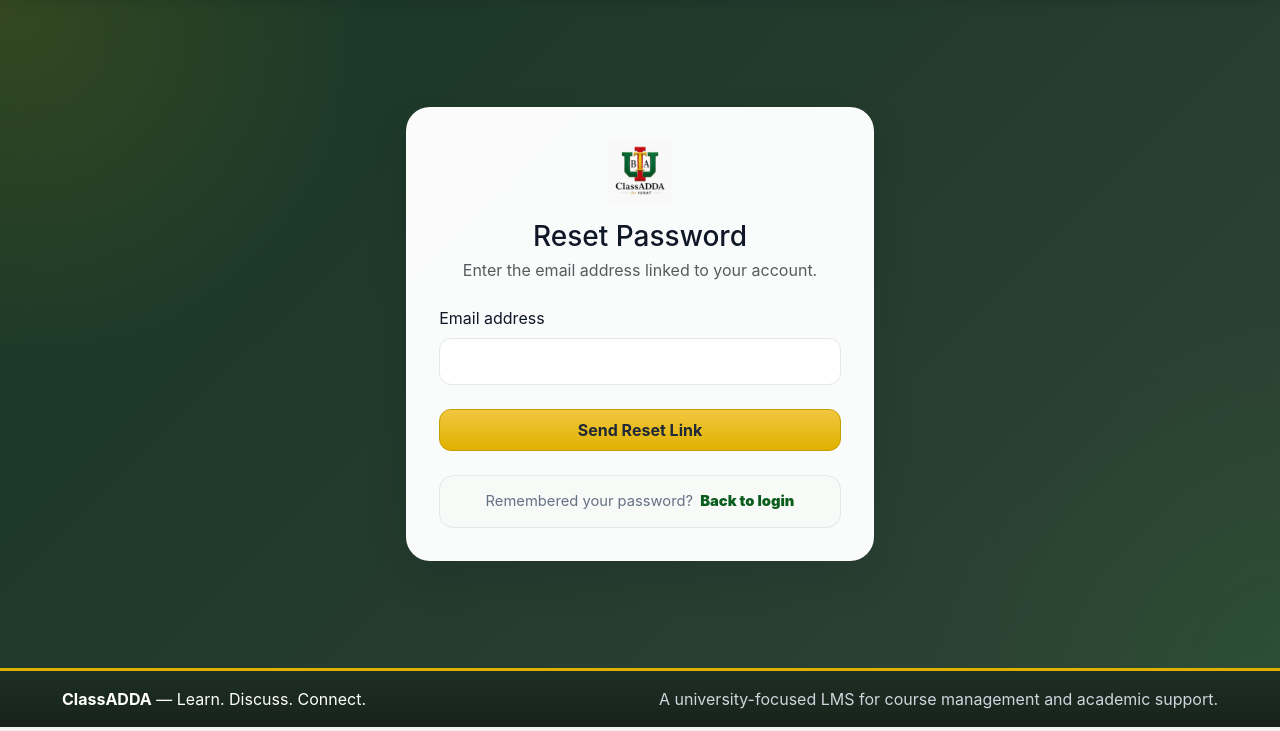
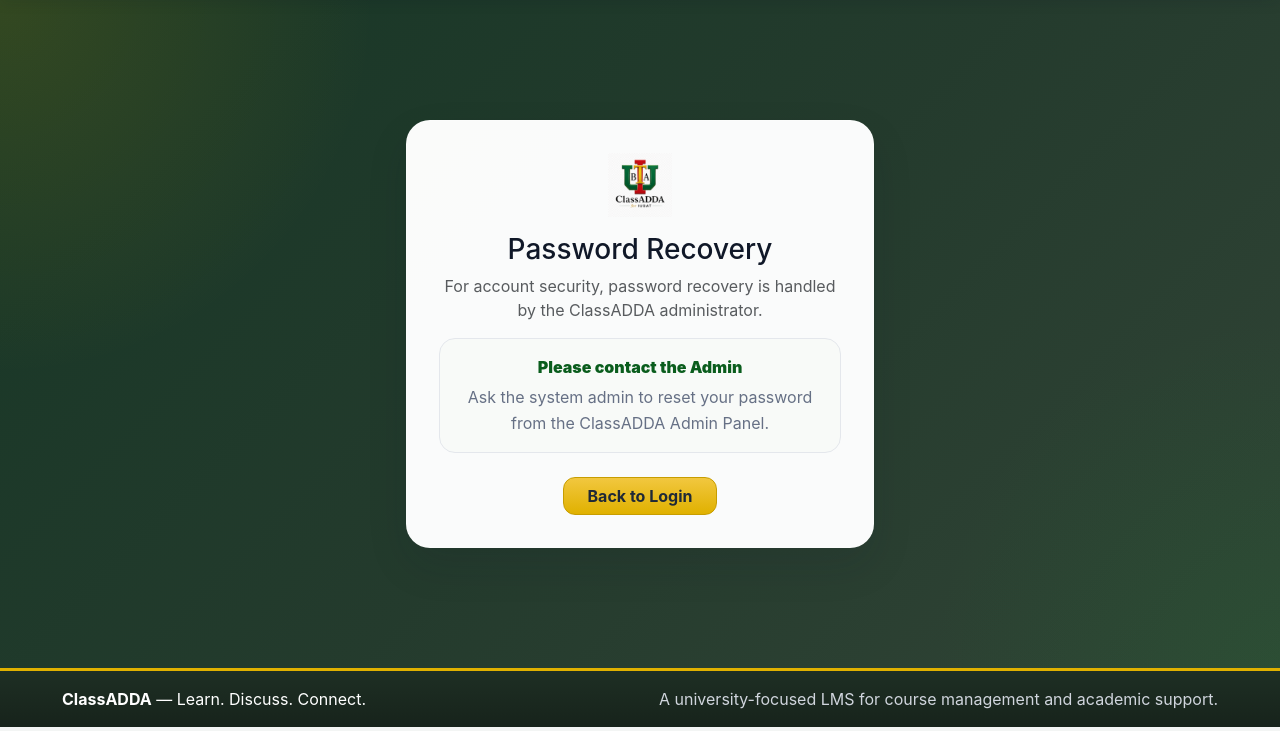
Before and after one commit to rownok221/smartlms, a Django app: page /accounts/password-reset/ in a window 1280 px wide. Shown: the part 69-800 px from the top of the page. Run offline with Django 5.2, Linux system fonts and the light colour scheme.

Commit message:
Add admin-assisted account recovery for forgotten passwords

```diff
--- a/apps/accounts/urls.py
+++ b/apps/accounts/urls.py
@@ -1,11 +1,11 @@
-from django.contrib.auth import views as auth_views
-from django.urls import path, reverse_lazy
+from django.urls import path
 
 from .views import (
     UserLoginView,
     admin_dashboard,
     dashboard_redirect,
     instructor_dashboard,
+    password_reset_info,
     student_dashboard,
     user_logout,
 )
@@ -21,39 +21,5 @@ urlpatterns = [
     path('dashboard/instructor/', instructor_dashboard, name='instructor_dashboard'),
     path('dashboard/student/', student_dashboard, name='student_dashboard'),
 
-    path(
-        'password-reset/',
-        auth_views.PasswordResetView.as_view(
-            template_name='accounts/password_reset_form.html',
-            email_template_name='accounts/password_reset_email.html',
-            subject_template_name='accounts/password_reset_subject.txt',
-            success_url=reverse_lazy('accounts:password_reset_done'),
-        ),
-        name='password_reset'
-    ),
-
-    path(
-        'password-reset/done/',
-        auth_views.PasswordResetDoneView.as_view(
-            template_name='accounts/password_reset_done.html'
-        ),
-        name='password_reset_done'
-    ),
-
-    path(
-        'reset/<uidb64>/<token>/',
-        auth_views.PasswordResetConfirmView.as_view(
-            template_name='accounts/password_reset_confirm.html',
-            success_url=reverse_lazy('accounts:password_reset_complete'),
-        ),
-        name='password_reset_confirm'
-    ),
-
-    path(
-        'reset/done/',
-        auth_views.PasswordResetCompleteView.as_view(
-            template_name='accounts/password_reset_complete.html'
-        ),
-        name='password_reset_complete'
-    ),
+    path('password-reset/', password_reset_info, name='password_reset'),
 ]
--- a/apps/accounts/views.py
+++ b/apps/accounts/views.py
@@ -18,6 +18,8 @@ from .models import User
 def home(request):
     return render(request, 'home.html')
 
+def password_reset_info(request):
+    return render(request, 'accounts/password_reset_contact_admin.html')
 
 class UserLoginView(LoginView):
     template_name = 'accounts/login.html'
--- a/config/settings.py
+++ b/config/settings.py
@@ -131,9 +131,7 @@ MEDIA_ROOT = BASE_DIR / 'media'
 LOGIN_URL = 'accounts:login'
 LOGIN_REDIRECT_URL = 'accounts:dashboard_redirect'
 LOGOUT_REDIRECT_URL = 'home'
-# Email configuration for local password reset testing
-EMAIL_BACKEND = 'django.core.mail.backends.console.EmailBackend'
-DEFAULT_FROM_EMAIL = 'ClassADDA Support <noreply@classadda.local>'
+
 
 # Default primary key field type
 # https://docs.djangoproject.com/en/6.0/ref/settings/#default-auto-field
--- a/static/css/styles.css
+++ b/static/css/styles.css
@@ -1643,3 +1643,24 @@ body {
     border-color: var(--ca-green);
     box-shadow: 0 0 0 0.18rem rgba(15, 138, 43, 0.16);
 }
+/* Contact admin password recovery */
+
+.ca-contact-admin-box {
+    padding: 1rem;
+    border-radius: 16px;
+    background: #F8FAF8;
+    border: 1px solid var(--ca-border);
+}
+
+.ca-contact-admin-box strong {
+    display: block;
+    color: var(--ca-green-dark);
+    font-weight: 900;
+    margin-bottom: 0.35rem;
+}
+
+.ca-contact-admin-box p {
+    color: var(--ca-muted);
+    margin: 0;
+    line-height: 1.6;
+}
--- /dev/null
+++ b/templates/accounts/password_reset_contact_admin.html
@@ -0,0 +1,37 @@
+{% extends 'base.html' %}
+{% load static %}
+
+{% block title %}Password Recovery | ClassADDA{% endblock %}
+
+{% block content %}
+<section class="ca-auth-section">
+    <div class="container ca-shell">
+        <div class="row justify-content-center">
+            <div class="col-lg-5">
+                <div class="ca-auth-card text-center">
+                    <img src="{% static 'img/iubat-logo.png' %}" alt="ClassADDA Logo" class="ca-login-logo mb-3">
+
+                    <h2 class="h3 mb-2">Password Recovery</h2>
+
+                    <p class="text-muted mb-3">
+                        For account security, password recovery is handled by the ClassADDA administrator.
+                    </p>
+
+                    <div class="ca-contact-admin-box mb-4">
+                        <strong>Please contact the Admin</strong>
+                        <p>
+                            Ask the system admin to reset your password from the ClassADDA Admin Panel.
+                        </p>
+                    </div>
+
+                    <div class="text-center">
+    <a href="{% url 'accounts:login' %}" class="btn btn-ca-gold px-4">
+        Back to Login
+    </a>
+</div>
+                </div>
+            </div>
+        </div>
+    </div>
+</section>
+{% endblock %}
--- a/templates/accounts/password_reset_form.html
+++ /dev/null
@@ -1,51 +0,0 @@
-{% extends 'base.html' %}
-{% load static %}
-
-{% block title %}Reset Password | ClassADDA{% endblock %}
-
-{% block content %}
-<section class="ca-auth-section">
-    <div class="container ca-shell">
-        <div class="row justify-content-center">
-            <div class="col-lg-5">
-                <div class="ca-auth-card">
-                    <div class="text-center mb-4">
-                        <img src="{% static 'img/iubat-logo.png' %}" alt="ClassADDA Logo" class="ca-login-logo mb-3">
-                        <h2 class="h3 mb-1">Reset Password</h2>
-                        <p class="text-muted mb-0">
-                            Enter the email address linked to your account.
-                        </p>
-                    </div>
-
-                    <form method="post">
-                        {% csrf_token %}
-
-                        {% if form.non_field_errors %}
-                            <div class="alert alert-danger">
-                                {{ form.non_field_errors }}
-                            </div>
-                        {% endif %}
-
-                        <div class="mb-4">
-                            <label class="form-label">Email address</label>
-                            {{ form.email }}
-                            {% if form.email.errors %}
-                                <div class="text-danger small mt-1">{{ form.email.errors }}</div>
-                            {% endif %}
-                        </div>
-
-                        <button type="submit" class="btn btn-ca-gold w-100 py-2">
-                            Send Reset Link
-                        </button>
-                    </form>
-
-                    <div class="ca-auth-help mt-4">
-                        <span>Remembered your password?</span>
-                        <a href="{% url 'accounts:login' %}">Back to login</a>
-                    </div>
-                </div>
-            </div>
-        </div>
-    </div>
-</section>
-{% endblock %}
--- a/templates/accounts/password_reset_subject.txt
+++ /dev/null
@@ -1 +0,0 @@
-Reset your ClassADDA password
```
Also changed, not shown: apps/accounts/admin.py (+60 -16 lines), static/css/admin.css (added, +186 -0 lines), templates/accounts/password_reset_complete.html (deleted, +0 -28 lines), templates/accounts/password_reset_confirm.html (deleted, +0 -64 lines), templates/accounts/password_reset_done.html (deleted, +0 -32 lines), templates/accounts/password_reset_email.html (deleted, +0 -11 lines), templates/admin/base_site.html (added, +15 -0 lines).
